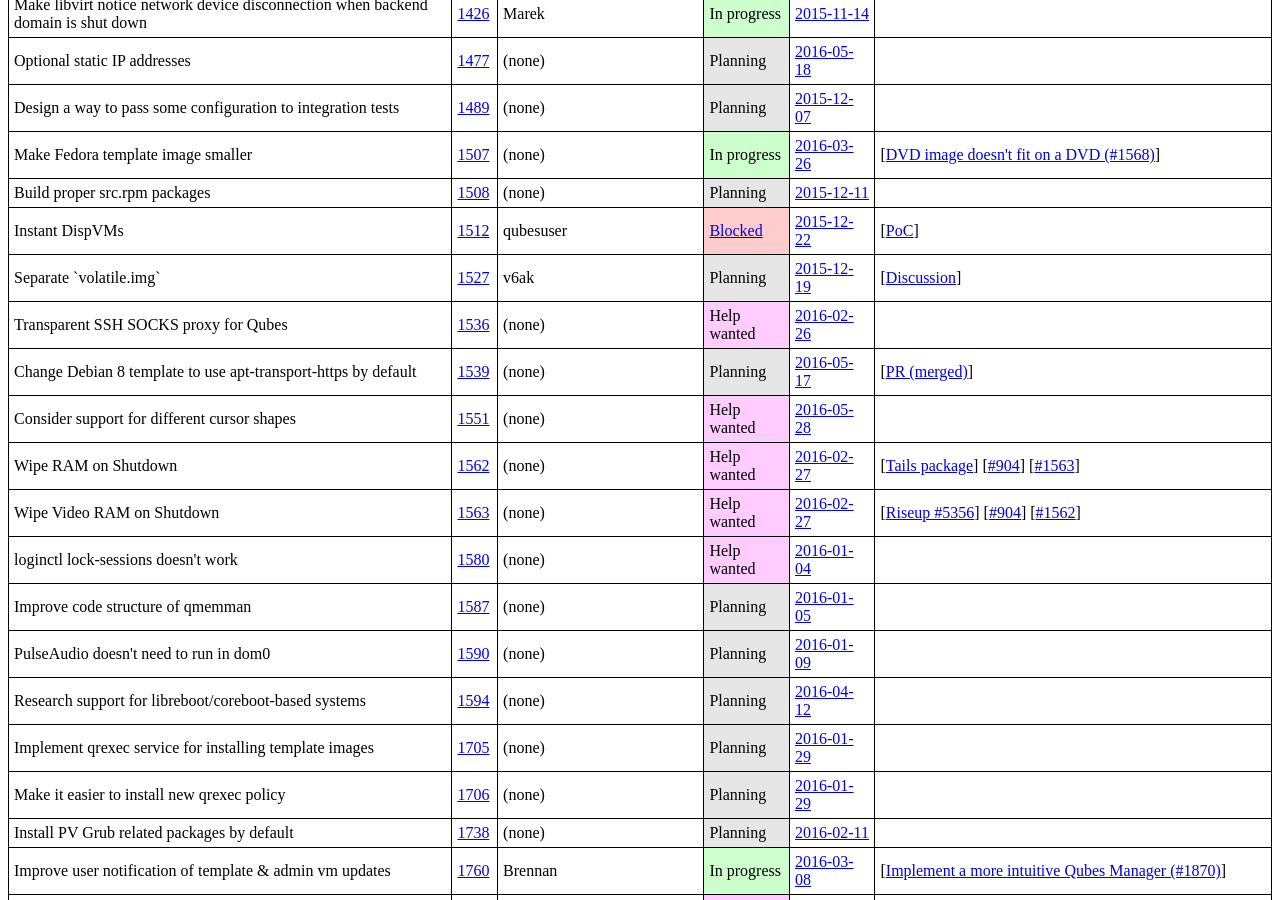
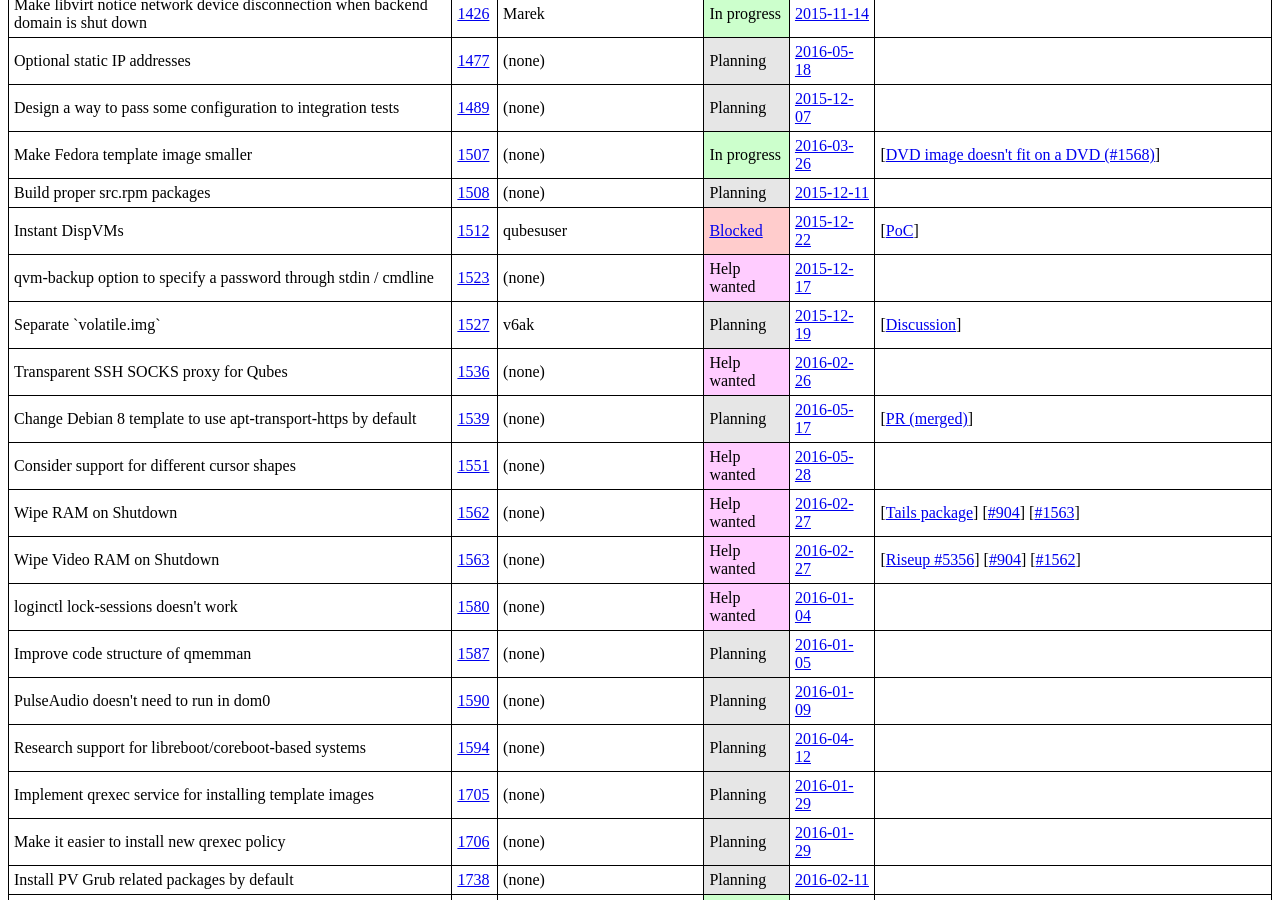
Before and after one commit to QubesOS/qubes-issues, a Jekyll site: the page built from index.md, in a window 1280 px wide and 900 px high, scrolled down 2460 px. Built offline with Jekyll 4.4.1, drawn with Linux system fonts in a browser that asks for light colours.

Commit message:
Track #1523

```diff
--- a/_data/features.yml
+++ b/_data/features.yml
@@ -857,6 +857,21 @@
   - desc   :
     url    :
 
+- name   : qvm-backup option to specify a password through stdin / cmdline
+  issue  : 1523
+  devs   :
+  status :
+    term   : Help wanted
+    url    :
+  updated:
+    date   : 2015-12-17
+    url    : https://github.com/QubesOS/qubes-issues/issues/1523#issue-122858079
+  info   :
+  - desc   :
+    url    :
+  - desc   :
+    url    :
+
 - name   : Separate `volatile.img`
   issue  : 1527
   devs   : v6ak
```
